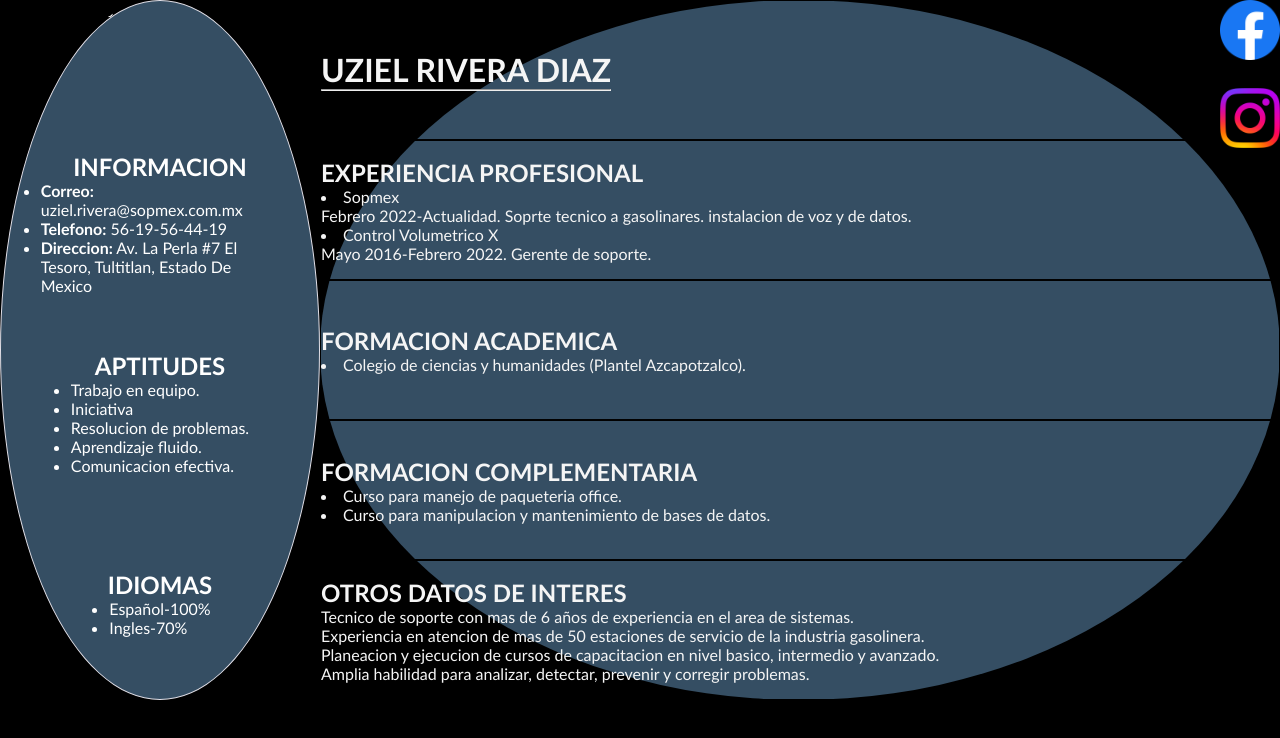
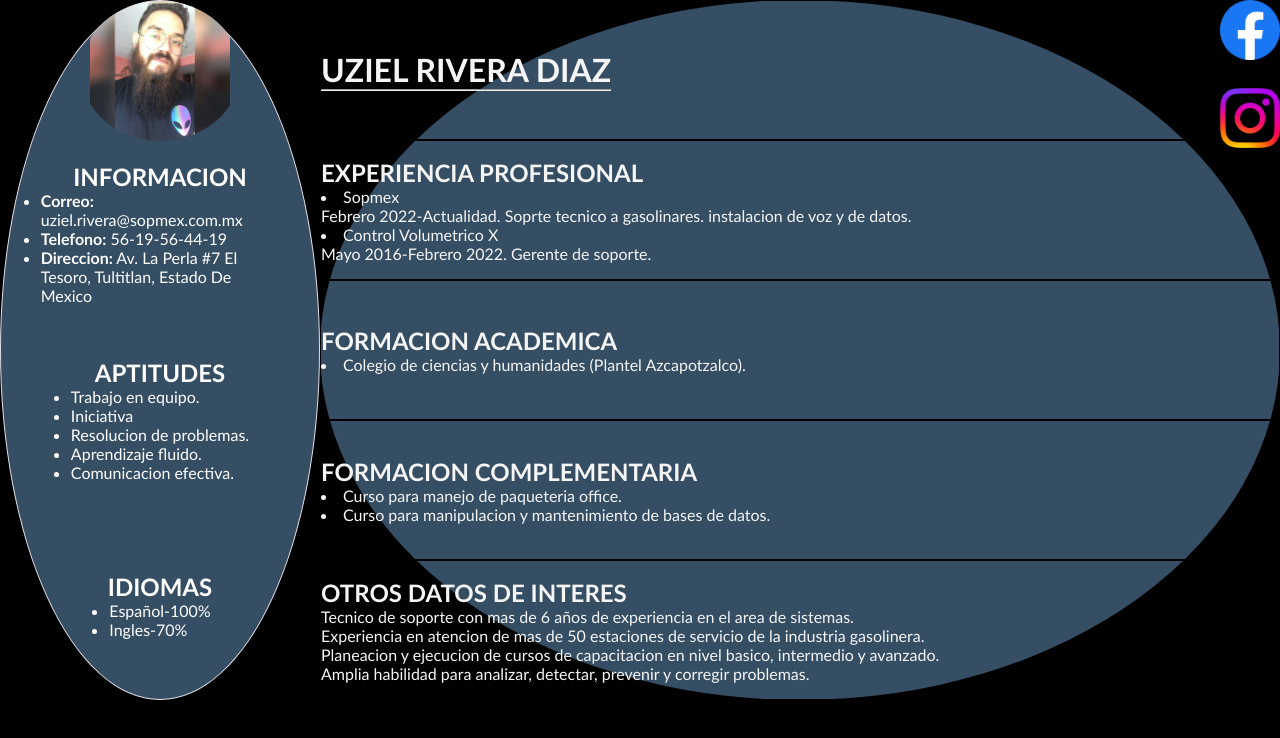
Before and after one commit to Uzielin/Proyectcv.github.io, a plain HTML site: page index.html in a window 1280 px wide. Drawn offline with Linux system fonts and the light colour scheme; files whose address does not match are found by name.

Commit message:
Update index.html
images

```diff
--- a/index.html
+++ b/index.html
@@ -10,7 +10,7 @@
     <div class="padre">
         <section class="hijo1">
 
-            <img id=img src="/PROYECTO1/images/yo.jpg" alt="yo"  >
+            <img id=img src="/images/yo.jpg" alt="yo"  >
             <div class="nieto">
             <h1 >INFORMACION</h1>
             <ul>
```
